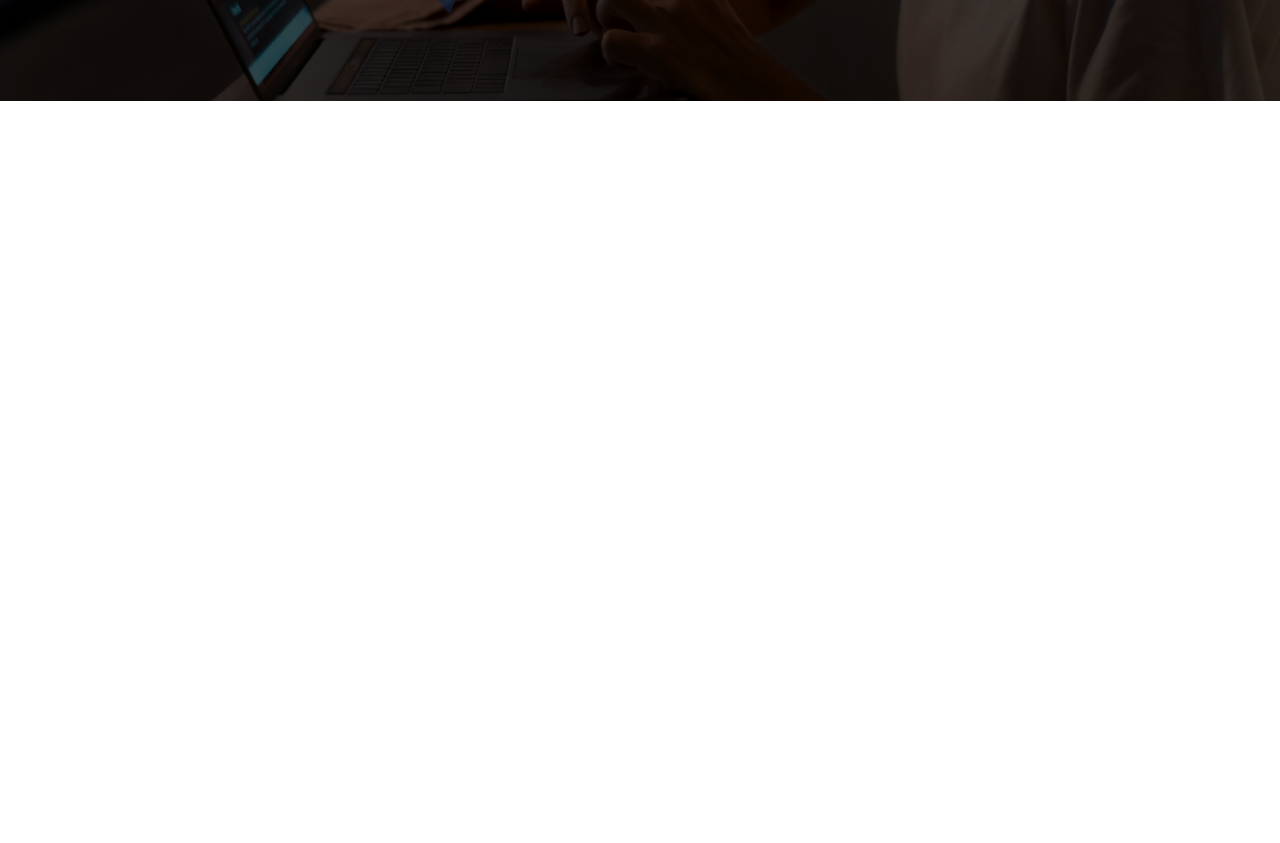
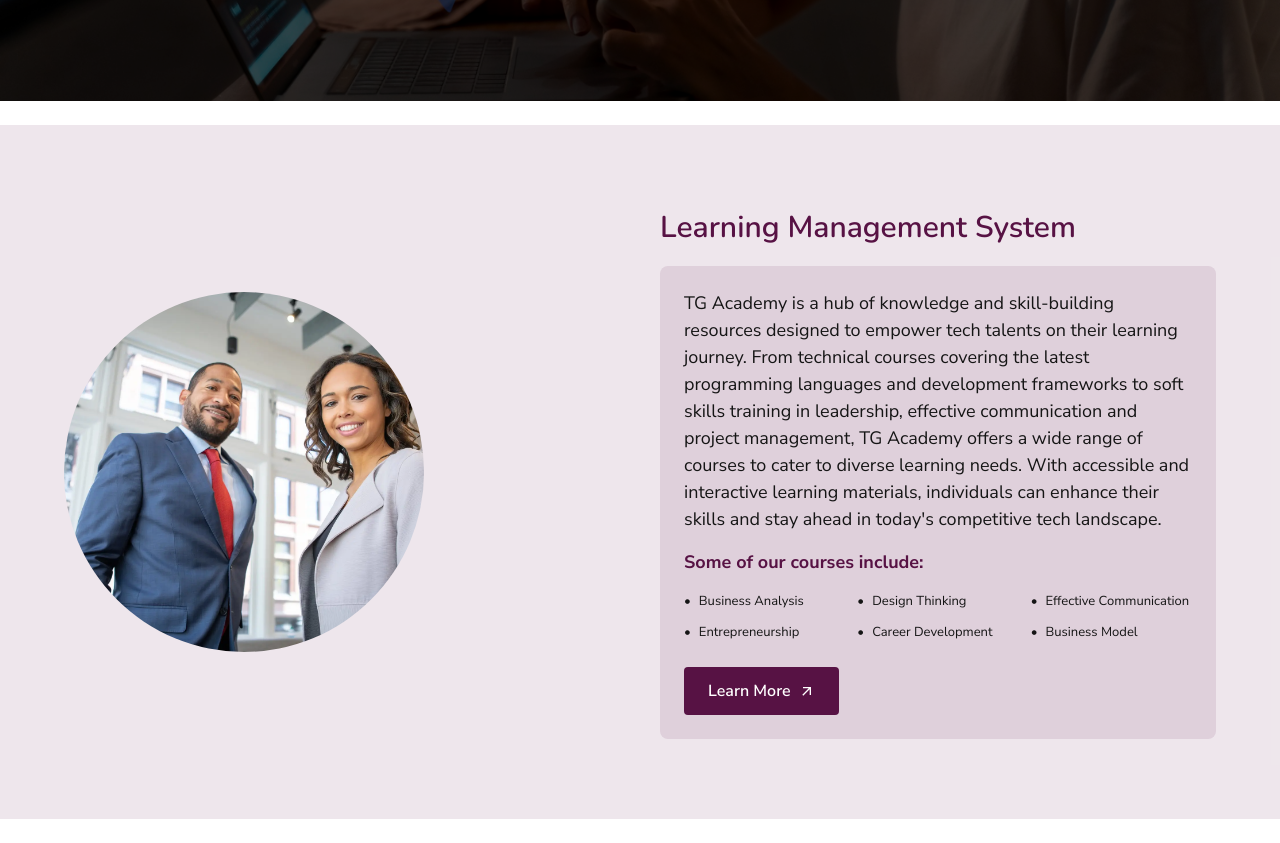
Before and after one commit to Chukwudi64/tobams-group, a Next.js app: page / in a window 1280 px wide. Shown: the part 760-1603 px from the top of the page. Before the commit the page ends 861 px from the top, so only its background shows below. Built offline with nearby package versions, Linux system fonts and the light colour scheme.

Commit message:
feat: learning management section completed

```diff
--- a/app/page.tsx
+++ b/app/page.tsx
@@ -1,5 +1,6 @@
 import { Navbar } from "@/components/Navbar";
 import { Hero } from "@/components/Hero";
+import { LearningManagement } from '@/components/LearningManagement';
 
 export default function Home() {
   return (
@@ -7,6 +8,7 @@
       <Navbar />
       <main>
         <Hero />
+        <LearningManagement />
       </main>
     </div>
   );
--- /dev/null
+++ b/components/LearningManagement.tsx
@@ -0,0 +1,92 @@
+"use client";
+
+import Image from "next/image";
+import { MdArrowOutward } from "react-icons/md";
+
+export function LearningManagement() {
+  const courses = [
+    "Business Analysis",
+    "Design Thinking",
+    "Effective Communication",
+    "Entrepreneurship",
+    "Career Development",
+    "Business Model",
+  ];
+
+  return (
+    <section className="py-12 sm:py-16 lg:py-20 px-4 sm:px-6 lg:px-8 bg-[#5712441A] my-6">
+      <div className="max-w-6xl mx-auto">
+
+        <div className="flex flex-col lg:grid lg:grid-cols-2 gap-8 lg:gap-10 items-center">
+
+          {/* TITLE (mobile first) */}
+          <h2 className="lg:hidden font-serif font-semibold text-[20px] sm:text-[30px] leading-[150%] text-[#571244]">
+            Learning Management System
+          </h2>
+
+          {/* IMAGE */}
+          <div className="flex justify-center lg:justify-start">
+            <div className="relative w-52 h-52 sm:w-64 sm:h-64 lg:w-90 lg:h-90 rounded-full overflow-hidden">
+              <Image
+                src="/lm-img.webp"
+                alt="Professionals collaborating in learning environment"
+                fill
+                className="object-cover"
+              />
+            </div>
+          </div>
+
+          {/* RIGHT SIDE CONTENT */}
+          <div className="w-full">
+
+            {/* TITLE (desktop only) */}
+            <h2 className="hidden lg:block font-serif font-semibold text-[30px] leading-[150%] text-[#571244] mb-4">
+              Learning Management System
+            </h2>
+
+            {/* CARD */}
+            <div className="w-full p-5 sm:p-6 rounded-lg bg-[#5712441A]">
+
+              <p className="text-[16px] sm:text-[18px] leading-[150%] text-[#151515]">
+                TG Academy is a hub of knowledge and skill-building resources
+                designed to empower tech talents on their learning journey.
+                From technical courses covering the latest programming
+                languages and development frameworks to soft skills training
+                in leadership, effective communication and project management,
+                TG Academy offers a wide range of courses to cater to diverse
+                learning needs. With accessible and interactive learning
+                materials, individuals can enhance their skills and stay ahead
+                in today&apos;s competitive tech landscape.
+              </p>
+
+              <p className="font-bold text-[16px] sm:text-[18px] text-[#571244] my-4">
+                Some of our courses include:
+              </p>
+
+              {/* BULLETS */}
+              <div className="grid grid-cols-1 sm:grid-cols-2 lg:grid-cols-3 gap-2 sm:gap-3">
+                {courses.map((course, index) => (
+                  <div
+                    key={index}
+                    className="text-[13px] text-[#151515] flex items-center gap-2"
+                  >
+                    <span>•</span>
+                    {course}
+                  </div>
+                ))}
+              </div>
+
+              {/* BUTTON */}
+              <button className="mt-6 w-full sm:w-auto px-6 py-3 flex items-center justify-center gap-2 bg-[#571244] hover:bg-[#571244]/90 text-white text-sm sm:text-base font-semibold rounded">
+                Learn More
+                <MdArrowOutward />
+              </button>
+
+            </div>
+          </div>
+
+        </div>
+      </div>
+    </section>
+  );
+}
--- a/components/Navbar.tsx
+++ b/components/Navbar.tsx
@@ -61,11 +61,16 @@
         </div>
 
         {/* Mobile Menu Button ONLY */}
+
         <button
-          className="sm:hidden text-3xl text-gray-800"
           onClick={() => setIsOpen(!isOpen)}
+          className="sm:hidden flex items-center justify-center w-8 h-8 rounded-sm bg-[#151515]"
         >
-          {isOpen ? <IoClose /> : <IoMenu />}
+          {isOpen ? (
+            <IoClose size={27} className="text-white" />
+          ) : (
+            <IoMenu size={27} className="text-white" />
+          )}
         </button>
       </div>
 
```
Also changed, not shown: public/lm-img.webp (added).
